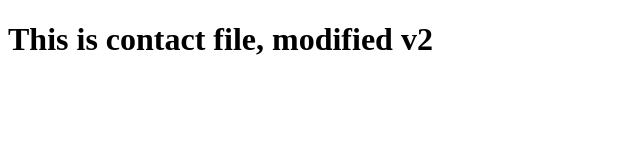
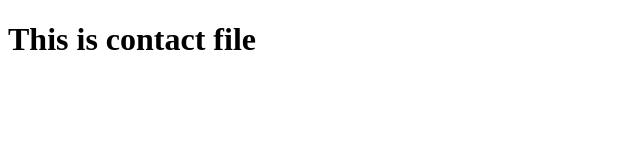
Before and after one commit to skillcrushbinguyen/git-practice, a plain HTML site: page contact.html in a window 1280 px wide. Shown: the whole page, without its empty margins (0-640 px from the left). Drawn offline with Linux system fonts and the light colour scheme.

Commit message:
Revert contact.html file

```diff
--- a/contact.html
+++ b/contact.html
@@ -7,6 +7,6 @@
    <title>Document</title>
 </head>
 <body>
-   <h1>This is contact file, modified v2</h1>
+   <h1>This is contact file</h1>
 </body>
 </html>
```
